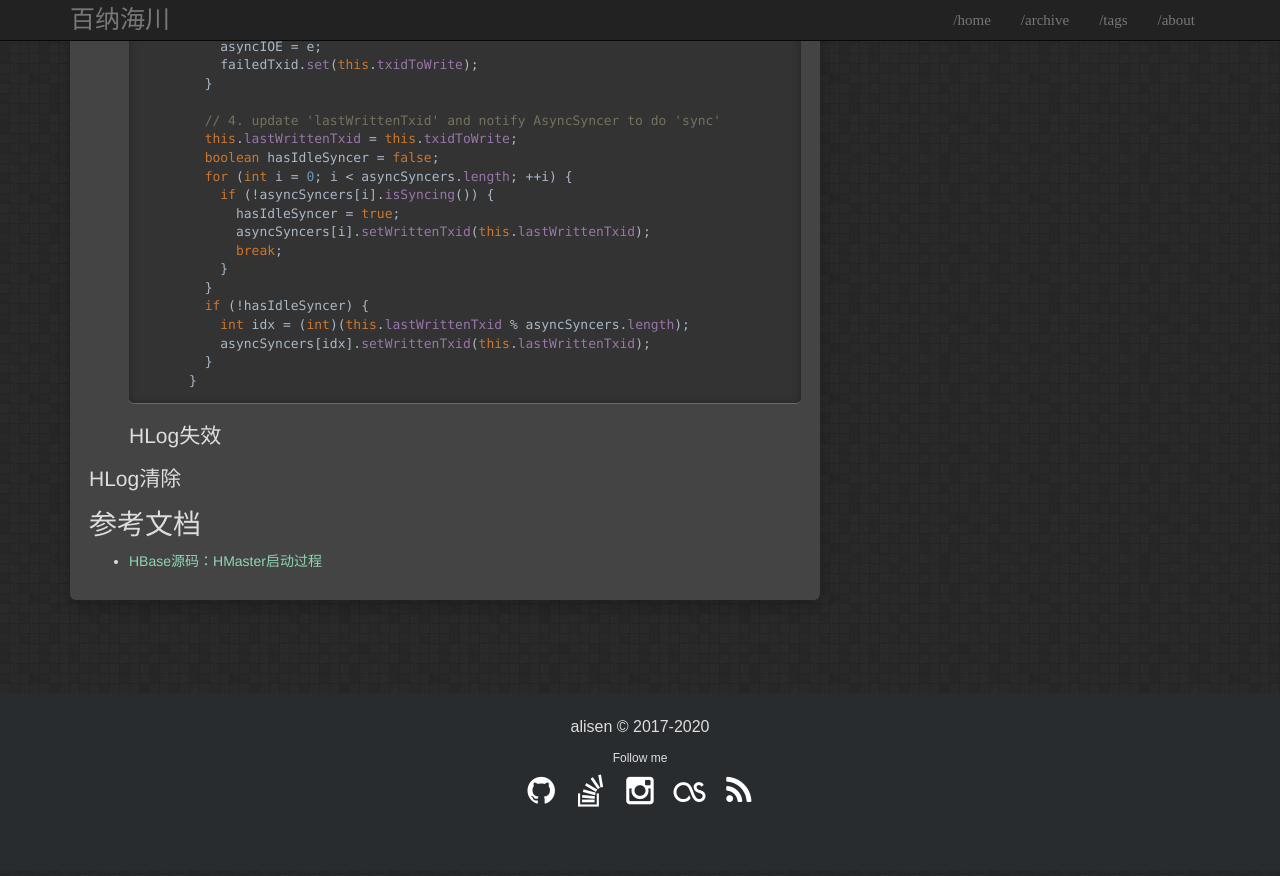
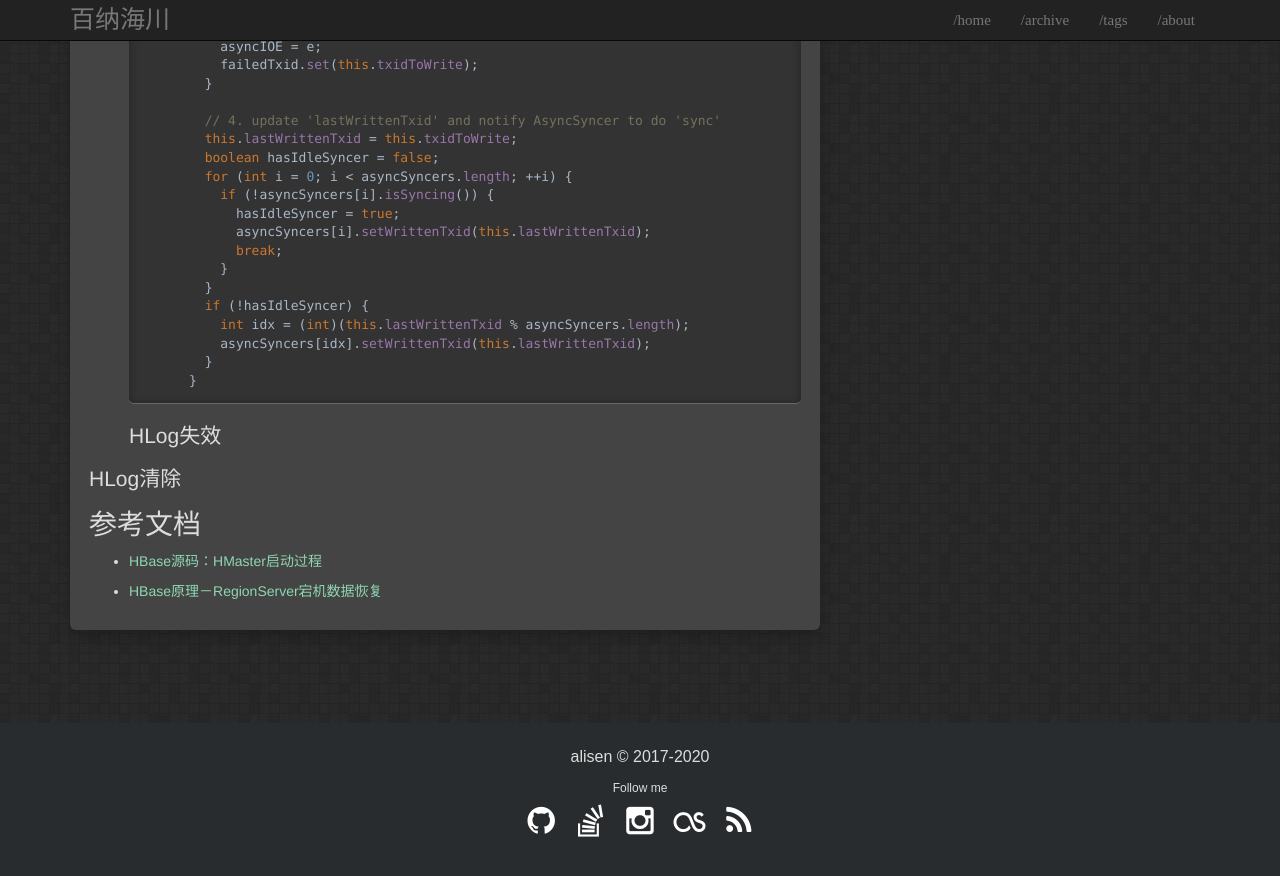
Before and after one commit to igithu/summary, a Jekyll site: the page built from _posts/2018-04-14-hbase-rs-crash.md, in a window 1280 px wide and 900 px high, scrolled down 7027 px. Shown: the top 876 px of the window. Built offline with Jekyll 4.4.1, drawn with Linux system fonts in a browser that asks for light colours.

Commit message:
Update 2018-04-14-hbase-rs-crash.md

```diff
--- a/_posts/2018-04-14-hbase-rs-crash.md
+++ b/_posts/2018-04-14-hbase-rs-crash.md
@@ -350,3 +350,5 @@ tags: hbase
 
 # 参考文档
 * [HBase源码：HMaster启动过程](https://yq.aliyun.com/articles/25837)
+
+* [HBase原理－RegionServer宕机数据恢复](http://hbasefly.com/2016/10/29/hbase-regionserver-recovering/)
```
